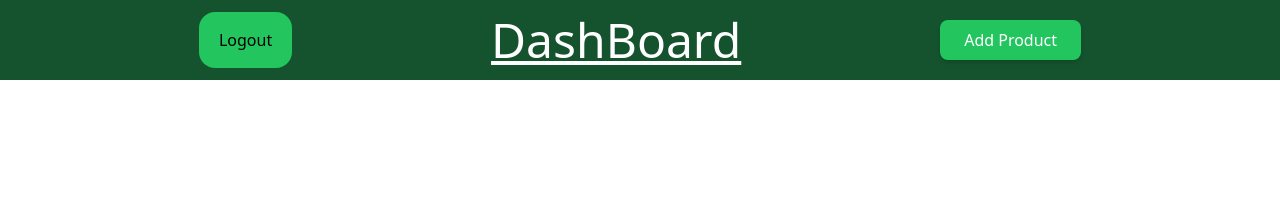
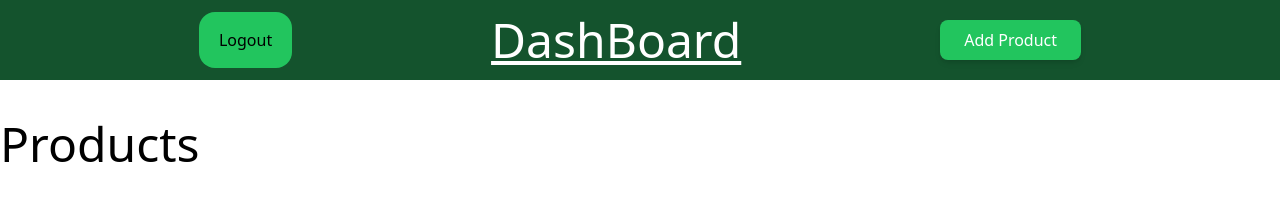
Before and after one commit to MuhammadMoiz-dev/Add-Products-With-Firebase, a plain HTML site: page index.html in a window 1280 px wide. Drawn offline with nearby package versions, Linux system fonts and the light colour scheme; some packages are replaced by stand-ins of ours; no server answers; a script that the page names is missing.

Commit message:
Update index.html

```diff
--- a/index.html
+++ b/index.html
@@ -67,6 +67,7 @@
     <div id="noproduct"class="p-[20px ] mt-[20vh] hidden items-center justify-center  w-full">
 
     </div>
+    <h1 class='mt-10 text-5xl'>Products</h1>
    <div id="productContainer" class="flex gap-5 justify-center flex-wrap mt-10 "></div>
 
 
```
